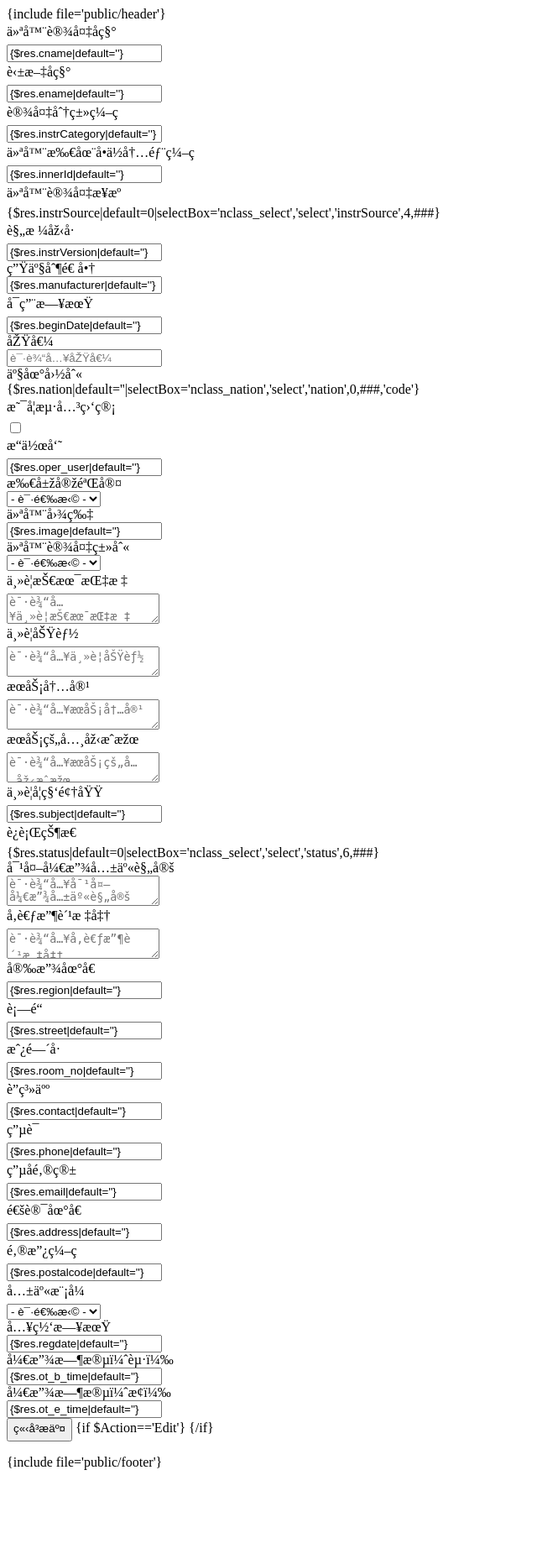
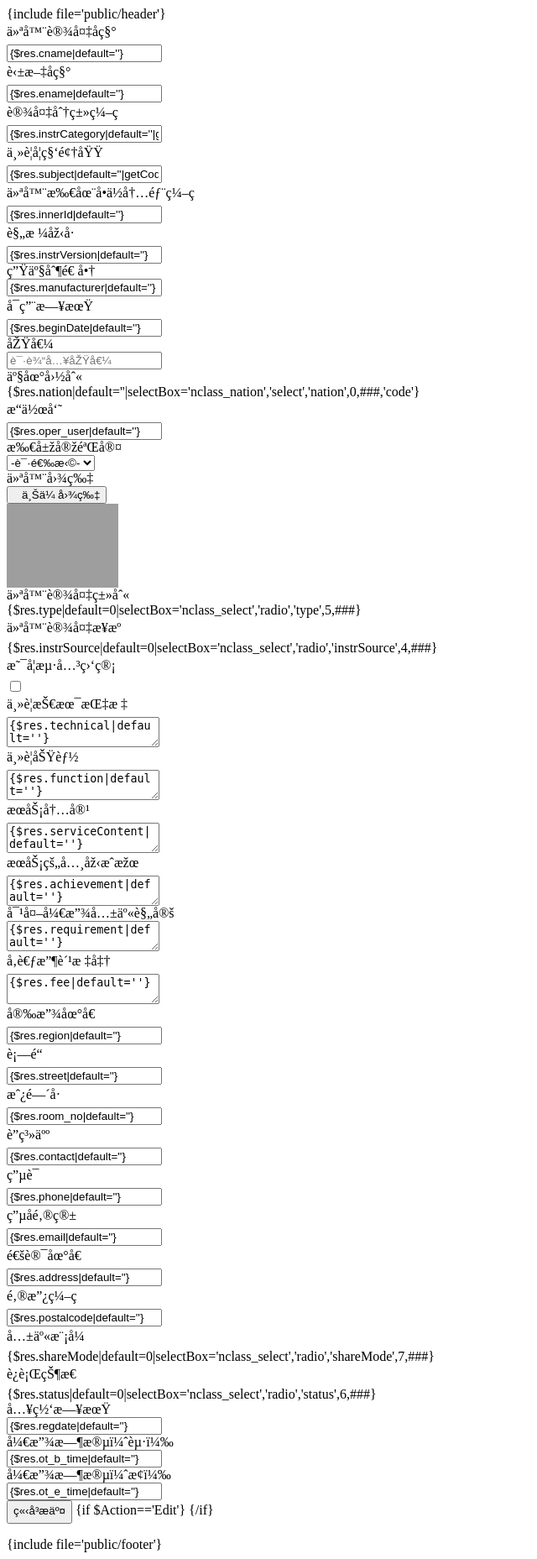
Before and after one commit to njgj/gocms-V2.0, a PHP site: page /wd/application/manage/view/inst/add.html in a window 1280 px wide. Shown: the whole page at 84% size, without its empty margins (0-640 px from the left). Before the commit the page ends 1751 px from the top, so only its background shows below. Run offline with PHP 8.4, Linux system fonts and the light colour scheme; grey boxes are pictures that could not be loaded.

Commit message:
完善仪器模块

```diff
--- a/application/manage/view/form/index.html
+++ b/application/manage/view/form/index.html
@@ -6,8 +6,8 @@
 		<label class="layui-form-label">{$v.COLUMN_COMMENT|default='未定义'}</label>
 		<div class="layui-input-block">
 			{if $v.DATA_TYPE=='varchar' or $v.DATA_TYPE=='date'}<input type="text" name="{$v.COLUMN_NAME}" id="{$v.COLUMN_NAME}" required  lay-verify="required" placeholder="请输入{$v.COLUMN_COMMENT}" class="layui-input" value="{res.{$v.COLUMN_NAME}|default=''}">{/if}
-			{if $v.DATA_TYPE=='float' or $v.DATA_TYPE=='double' or $v.DATA_TYPE=='decimal'}<input type="number" name="{$v.COLUMN_NAME}" required  lay-verify="number" placeholder="请输入{$v.COLUMN_COMMENT}" class="layui-input">{/if}
-			{if $v.DATA_TYPE=='text'}<textarea name="{$v.COLUMN_NAME}" placeholder="请输入{$v.COLUMN_COMMENT}" class="layui-textarea"></textarea>{/if}
+			{if $v.DATA_TYPE=='float' or $v.DATA_TYPE=='double' or $v.DATA_TYPE=='decimal'}<input type="number" name="{$v.COLUMN_NAME}" required  lay-verify="number" placeholder="请输入{$v.COLUMN_COMMENT}" class="layui-input" value="{res.{$v.COLUMN_NAME}|default=''}">{/if}
+			{if $v.DATA_TYPE=='text'}<textarea name="{$v.COLUMN_NAME}" placeholder="请输入{$v.COLUMN_COMMENT}" class="layui-textarea">{res.{$v.COLUMN_NAME}|default=''}</textarea>{/if}
 			{if $v.DATA_TYPE=='tinyint'}<input type="checkbox" name="{$v.COLUMN_NAME}" lay-skin="switch"  lay-text="ON|OFF">{/if} {if $v.DATA_TYPE=='int'}<select name="{$v.COLUMN_NAME}" lay-verify="required">
 				<option value="">- 请选择 -</option>
 			</select>{/if}
--- a/application/manage/view/inst/add.html
+++ b/application/manage/view/inst/add.html
@@ -19,33 +19,36 @@
 	<div class="layui-form-item">
 		<label class="layui-form-label">设备分类编码</label>
 		<div class="layui-input-block">
-			<input type="text" name="instrCategoryName" id="instrCategoryName" required  lay-verify="required" placeholder="请输入设备分类编码" class="layui-input" value="{$res.instrCategory|default=''}" onclick="opentree({iscode:1,tablename:'nclass_select',textid:'instrCategoryName',codeid:'instrCategory',id:1,flag:1})">
-			<input type="hidden" name="instrCategory" id="instrCategory" required  lay-verify="required" placeholder="请输入设备分类编码" class="layui-input" value="{$res.instrCategory|default=''}">
+			<input type="text" name="instrCategoryName" id="instrCategoryName" required  lay-verify="required" placeholder="请输入设备分类编码" class="layui-input" value="{$res.instrCategory|default=''|getCodePath='nclass_select',###}" onclick="opentree({iscode:1,tablename:'nclass_select',textid:'instrCategoryName',codeid:'instrCategory',id:1,flag:1})">
+			<input type="hidden" name="instrCategory" id="instrCategory" value="{$res.instrCategory|default=''}">
+		</div>
+	</div>
+	<div class="layui-form-item">
+		<label class="layui-form-label">主要学科领域</label>
+		<div class="layui-input-block">
+			<input type="text" name="subjectName" id="subjectName" required  lay-verify="required" placeholder="请输入主要学科领域" class="layui-input" value="{$res.subject|default=''|getCodePath='nclass_select',###}" onclick="opentree({iscode:1,tablename:'nclass_select',textid:'subjectName',codeid:'subject',id:2,flag:1})">
+			<input type="hidden" name="subject" id="subject" value="{$res.subject|default=''}">
+
 		</div>
 	</div>
 	<div class="layui-form-item">
 		<div class="layui-inline">
 			<label class="layui-form-label">仪器所在单位内部编码</label>
 			<div class="layui-input-block">
-				<input type="text" name="innerId" id="innerId" required  lay-verify="required" placeholder="请输入仪器所在单位内部编码" class="layui-input" value="{$res.innerId|default=''}">
+				<input type="text" name="innerId" id="innerId" placeholder="请输入仪器所在单位内部编码" class="layui-input" value="{$res.innerId|default=''}">
 			</div>
 		</div>
-		<div class="layui-inline">
-			<label class="layui-form-label">仪器设备来源</label>
-			<div class="layui-input-block">
-					{$res.instrSource|default=0|selectBox='nclass_select','select','instrSource',4,###}
-			</div>
-		</div>
+
 		<div class="layui-inline">
 			<label class="layui-form-label">规格型号</label>
 			<div class="layui-input-block">
-				<input type="text" name="instrVersion" id="instrVersion" required  lay-verify="required" placeholder="请输入规格型号" class="layui-input" value="{$res.instrVersion|default=''}">
+				<input type="text" name="instrVersion" id="instrVersion" placeholder="请输入规格型号" class="layui-input" value="{$res.instrVersion|default=''}">
 			</div>
 		</div>
 		<div class="layui-inline">
 			<label class="layui-form-label">生产制造商</label>
 			<div class="layui-input-block">
-				<input type="text" name="manufacturer" id="manufacturer" required  lay-verify="required" placeholder="请输入生产制造商" class="layui-input" value="{$res.manufacturer|default=''}">
+				<input type="text" name="manufacturer" id="manufacturer"  placeholder="请输入生产制造商" class="layui-input" value="{$res.manufacturer|default=''}">
 			</div>
 		</div>
 	</div>
@@ -53,13 +56,13 @@
 		<div class="layui-inline">
 			<label class="layui-form-label">启用日期</label>
 			<div class="layui-input-block">
-				<input type="text" name="beginDate" id="beginDate" required  lay-verify="required" placeholder="请输入启用日期" class="layui-input" value="{$res.beginDate|default=''}">
+				<input type="text" name="beginDate" id="beginDate"  placeholder="请输入启用日期" class="layui-input layui-date" value="{$res.beginDate|default=''}">
 			</div>
 		</div>
 		<div class="layui-inline">
 			<label class="layui-form-label">原值</label>
 			<div class="layui-input-block">
-				<input type="number" name="worth" required  lay-verify="number" placeholder="请输入原值" class="layui-input">
+				<input type="number" name="worth" required  lay-verify="number" placeholder="请输入原值" class="layui-input" value="{$res.worth|default=''}">
 			</div>
 		</div>
 		<div class="layui-inline">
@@ -68,12 +71,7 @@
 				{$res.nation|default=''|selectBox='nclass_nation','select','nation',0,###,'code'}
 			</div>
 		</div>
-		<div class="layui-inline">
-			<label class="layui-form-label">是否海关监管</label>
-			<div class="layui-input-block">
-				<input type="checkbox" name="instrSupervise" lay-skin="switch"  lay-text="ON|OFF" {eq name="$res.instrSupervise|default=0" value="1" }checked{/eq}>
-			</div>
-		</div>
+
 	</div>
 
 	<div class="layui-form-item">
@@ -86,7 +84,8 @@
 		<label class="layui-form-label">所属实验室</label>
 		<div class="layui-input-block">
 			<select name="lab_no" lay-verify="required">
-				<option value="">- 请选择 -</option>
+				<option value="">-请选择-</option>
+				{$res.lab_no|default=0|getTreeOption='nclass_city',1,###}
 			</select>
 		</div>
 	</div>
@@ -94,84 +93,92 @@
 	<div class="layui-form-item">
 		<label class="layui-form-label">仪器图片</label>
 		<div class="layui-input-block">
-			<input type="text" name="image" id="image" required  lay-verify="required" placeholder="请输入仪器图片" class="layui-input" value="{$res.image|default=''}">
+			<div class="layui-upload">
+				<button type="button" class="layui-btn" id="upload"><i class="layui-icon">&#xe67c;</i>上传图片</button>
+				<div class="layui-upload-list">
+					<img class="layui-upload-img" id="img" src="__STATIC__/uploadfile/images/{$res.image|default='nopic.png'}" style="height: 100px;" onclick="window.open(this.src)">
+				</div>
+				<input type="hidden" name="image" id="image"  class="layui-input"  value="{$res.image|default=''}">
+			</div>
+		</div>
+	</div>
+
+	<div class="layui-form-item">
+		<div class="layui-inline">
+			<label class="layui-form-label">仪器设备类别</label>
+			<div class="layui-input-block">
+				{$res.type|default=0|selectBox='nclass_select','radio','type',5,###}
+			</div>
+	    </div>
+		<div class="layui-inline">
+			<label class="layui-form-label">仪器设备来源</label>
+			<div class="layui-input-block">
+				{$res.instrSource|default=0|selectBox='nclass_select','radio','instrSource',4,###}
+			</div>
+		</div>
+		<div class="layui-inline">
+			<label class="layui-form-label">是否海关监管</label>
+			<div class="layui-input-block">
+				<input type="checkbox" name="instrSupervise" lay-skin="switch"  lay-text="ON|OFF" {eq name="$res.instrSupervise|default=0" value="1" }checked{/eq}>
+			</div>
+		</div>
+	</div>
+
+	<div class="layui-form-item">
+		<label class="layui-form-label">主要技术指标</label>
+		<div class="layui-input-block">
+			<textarea name="technical" placeholder="请输入主要技术指标" class="layui-textarea">{$res.technical|default=''}</textarea>
+		</div>
+	</div>
+	<div class="layui-form-item">
+		<label class="layui-form-label">主要功能</label>
+		<div class="layui-input-block">
+			<textarea name="function" placeholder="请输入主要功能" class="layui-textarea">{$res.function|default=''}</textarea>
+		</div>
+	</div>
+	<div class="layui-form-item">
+		<label class="layui-form-label">服务内容</label>
+		<div class="layui-input-block">
+			<textarea name="serviceContent" placeholder="请输入服务内容" class="layui-textarea">{$res.serviceContent|default=''}</textarea>
+		</div>
+	</div>
+	<div class="layui-form-item">
+		<label class="layui-form-label">服务的典型成果</label>
+		<div class="layui-input-block">
+			<textarea name="achievement" placeholder="请输入服务的典型成果" class="layui-textarea">{$res.achievement|default=''}</textarea>
 		</div>
 	</div>
 
 
 	<div class="layui-form-item">
-		<label class="layui-form-label">仪器设备类别</label>
-		<div class="layui-input-block">
-			<select name="type" lay-verify="required">
-				<option value="">- 请选择 -</option>
-			</select>
-		</div>
-	</div>
-	<div class="layui-form-item">
-		<label class="layui-form-label">主要技术指标</label>
-		<div class="layui-input-block">
-			<textarea name="technical" placeholder="请输入主要技术指标" class="layui-textarea"></textarea>
-		</div>
-	</div>
-	<div class="layui-form-item">
-		<label class="layui-form-label">主要功能</label>
-		<div class="layui-input-block">
-			<textarea name="function" placeholder="请输入主要功能" class="layui-textarea"></textarea>
-		</div>
-	</div>
-	<div class="layui-form-item">
-		<label class="layui-form-label">服务内容</label>
-		<div class="layui-input-block">
-			<textarea name="serviceContent" placeholder="请输入服务内容" class="layui-textarea"></textarea>
-		</div>
-	</div>
-	<div class="layui-form-item">
-		<label class="layui-form-label">服务的典型成果</label>
-		<div class="layui-input-block">
-			<textarea name="achievement" placeholder="请输入服务的典型成果" class="layui-textarea"></textarea>
-		</div>
-	</div>
-	<div class="layui-form-item">
-		<label class="layui-form-label">主要学科领域</label>
-		<div class="layui-input-block">
-			<input type="text" name="subject" id="subject" required  lay-verify="required" placeholder="请输入主要学科领域" class="layui-input" value="{$res.subject|default=''}">
-		</div>
-	</div>
-	<div class="layui-form-item">
-		<label class="layui-form-label">运行状态</label>
-		<div class="layui-input-block">
-			{$res.status|default=0|selectBox='nclass_select','select','status',6,###}
-		</div>
-	</div>
-	<div class="layui-form-item">
 		<label class="layui-form-label">对外开放共享规定</label>
 		<div class="layui-input-block">
-			<textarea name="requirement" placeholder="请输入对外开放共享规定" class="layui-textarea"></textarea>
+			<textarea name="requirement" placeholder="请输入对外开放共享规定" class="layui-textarea">{$res.requirement|default=''}</textarea>
 		</div>
 	</div>
 	<div class="layui-form-item">
 		<label class="layui-form-label">参考收费标准</label>
 		<div class="layui-input-block">
-			<textarea name="fee" placeholder="请输入参考收费标准" class="layui-textarea"></textarea>
+			<textarea name="fee" placeholder="请输入参考收费标准" class="layui-textarea">{$res.fee|default=''}</textarea>
 		</div>
 	</div>
 
 	<div class="layui-form-item">
 		<label class="layui-form-label">安放地址</label>
 		<div class="layui-input-block">
-			<input type="text" name="region" id="region" required  lay-verify="required" placeholder="请输入安放地址" class="layui-input" value="{$res.region|default=''}">
+			<input type="text" name="region" id="region"  placeholder="请输入安放地址" class="layui-input" value="{$res.region|default=''}">
 		</div>
 	</div>
 	<div class="layui-form-item">
 		<label class="layui-form-label">街道</label>
 		<div class="layui-input-block">
-			<input type="text" name="street" id="street" required  lay-verify="required" placeholder="请输入街道" class="layui-input" value="{$res.street|default=''}">
+			<input type="text" name="street" id="street"  placeholder="请输入街道" class="layui-input" value="{$res.street|default=''}">
 		</div>
 	</div>
 	<div class="layui-form-item">
 		<label class="layui-form-label">房间号</label>
 		<div class="layui-input-block">
-			<input type="text" name="room_no" id="room_no" required  lay-verify="required" placeholder="请输入房间号" class="layui-input" value="{$res.room_no|default=''}">
+			<input type="text" name="room_no" id="room_no" placeholder="请输入房间号" class="layui-input" value="{$res.room_no|default=''}">
 		</div>
 	</div>
 	<div class="layui-form-item">
@@ -195,42 +202,48 @@
 	<div class="layui-form-item">
 		<label class="layui-form-label">通讯地址</label>
 		<div class="layui-input-block">
-			<input type="text" name="address" id="address" required  lay-verify="required" placeholder="请输入通讯地址" class="layui-input" value="{$res.address|default=''}">
+			<input type="text" name="address" id="address"  placeholder="请输入通讯地址" class="layui-input" value="{$res.address|default=''}">
 		</div>
 	</div>
 	<div class="layui-form-item">
 		<label class="layui-form-label">邮政编码</label>
 		<div class="layui-input-block">
-			<input type="text" name="postalcode" id="postalcode" required  lay-verify="required" placeholder="请输入邮政编码" class="layui-input" value="{$res.postalcode|default=''}">
+			<input type="text" name="postalcode" id="postalcode"  placeholder="请输入邮政编码" class="layui-input" value="{$res.postalcode|default=''}">
 		</div>
 	</div>
 	<div class="layui-form-item">
 		<div class="layui-inline">
 			<label class="layui-form-label">共享模式</label>
 			<div class="layui-input-block">
-				<select name="shareMode" lay-verify="required">
-					<option value="">- 请选择 -</option>
-				</select>
+					{$res.shareMode|default=0|selectBox='nclass_select','radio','shareMode',7,###}
+
 			</div>
 		</div>
 		<div class="layui-inline">
-			<label class="layui-form-label">入网日期</label>
+			<label class="layui-form-label">运行状态</label>
 			<div class="layui-input-block">
-				<input type="text" name="regdate" id="regdate" required  lay-verify="required" placeholder="请输入入网日期" class="layui-input" value="{$res.regdate|default=''}">
+				{$res.status|default=0|selectBox='nclass_select','radio','status',6,###}
 			</div>
 		</div>
+
 	</div>
 	<div class="layui-form-item">
 		<div class="layui-inline">
+			<label class="layui-form-label">入网日期</label>
+			<div class="layui-input-block">
+				<input type="text" name="regdate" id="regdate" required  lay-verify="required" placeholder="请输入入网日期" class="layui-input  layui-date" value="{$res.regdate|default=''}">
+			</div>
+		</div>
+		<div class="layui-inline">
 			<label class="layui-form-label">开放时段（起）</label>
 			<div class="layui-input-block">
-				<input type="text" name="ot_b_time" id="ot_b_time" required  lay-verify="required" placeholder="请输入开放时段（起）" class="layui-input" value="{$res.ot_b_time|default=''}">
+				<input type="text" name="ot_b_time" id="ot_b_time" required  lay-verify="required" placeholder="请输入开放时段（起）" class="layui-input layui-date" value="{$res.ot_b_time|default=''}">
 			</div>
 		</div>
 		<div class="layui-inline">
 			<label class="layui-form-label">开放时段（止）</label>
 			<div class="layui-input-block">
-				<input type="text" name="ot_e_time" id="ot_e_time" required  lay-verify="required" placeholder="请输入开放时段（止）" class="layui-input" value="{$res.ot_e_time|default=''}">
+				<input type="text" name="ot_e_time" id="ot_e_time" required  lay-verify="required" placeholder="请输入开放时段（止）" class="layui-input layui-date" value="{$res.ot_e_time|default=''}">
 			</div>
 		</div>
 	</div>
@@ -252,22 +265,18 @@
 {include file='public/footer'}
 <script>
     getEditor('content');
-    layui.use(['form','laydate','mymod'], function(){
+    layui.use(['form','mymod'], function(){
         var form = layui.form
-            ,laydate = layui.laydate
             ,mymod = layui.mymod;
 
         mymod.upfile({
             id:'#upload',
             type:'images',
+            input:'#image',
             url:'__MAN__/upload',
             dir:'__STATIC__/uploadfile'
         });
 
-        //执行一个laydate实例
-        laydate.render({
-            elem: '#addtime' //指定元素
-        });
         //监听提交
         form.on('submit(OK)', function(data){
             //layer.msg(JSON.stringify(data.field));
--- a/application/manage/view/nclass/code.html
+++ b/application/manage/view/nclass/code.html
@@ -5,6 +5,7 @@
 <table width="100%" border="1" class="layui-table">
    <thead>
     <tr>
+        <th>ID</th>
       <th>类别</th>
       <th>编码</th>
       <th>排序</th>
@@ -14,6 +15,7 @@
   <tbody>
    {volist name='res' id='v'}
     <tr>
+        <td>{$v.classid}</td>
       <td style="padding-left: {$v.level*30}px">&nbsp;├&nbsp;{$v.classname}</td>
       <td>{$v.code|default=''}</td>
       <td>{$v.orderid}</td>
```
Also changed, not shown: application/common.php (+35 -6 lines), application/manage/controller/Inst.php (+18 -10 lines), application/manage/view/inst/index.html (+13 -5 lines), application/manage/view/news/add.html (+2 -7 lines), application/manage/view/video/add.html (+1 -6 lines), application/manage/view/zixun/add.html (+1 -6 lines), public/static/manage/common.js (+9 -1 lines).
